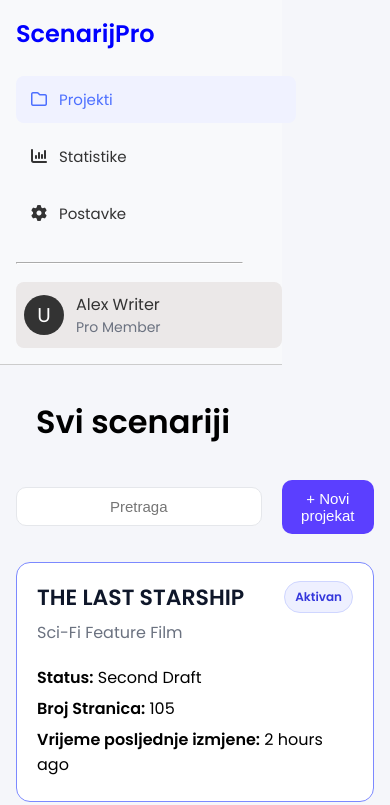
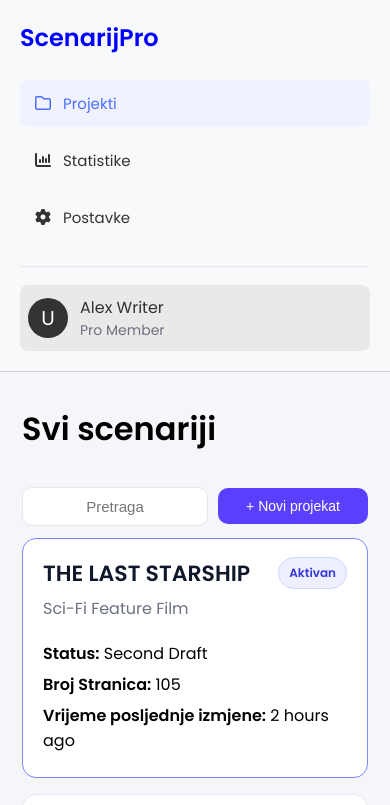
Before and after one commit to ovaljevac/ScenarijPro, a plain HTML site: page html/projects.html in a window 390 px wide. Shown: the top 805 px of the page. Drawn offline with Linux system fonts and the light colour scheme.

Commit message:
Sitne ispravke (poravnanja, sjene), Zavrsena spirala 1

```diff
--- a/css/projects.css
+++ b/css/projects.css
@@ -8,6 +8,7 @@ body {
 .container {
     display: flex;
     height: 100vh;
+    width: 100%;
 }
 
 
@@ -27,7 +28,7 @@ body {
 
 .title {
     color: blue;
-  margin-top: 0px
+    margin-top: 0px;
 }
 
 .nav-container a {
@@ -37,7 +38,7 @@ body {
     border-radius: 8px;
     margin: 5px 0px;
     font-size: 15px;
-  width: 190px;
+    width: 205px;
 }
 
 .nav-container a:hover {
@@ -56,11 +57,13 @@ body {
 }
 
 .nav-container > hr {
-  width: 90%;
+    width: 88%;
     padding-left: 0px;
     margin-left: 0px;
     margin-top: 20px;
-  border-color: white;
+    border: none;
+     height: 1px;
+     background-color: #e5e7eb;
 }
 
 .user-card {
@@ -109,6 +112,7 @@ body {
     margin-right: 0;
     padding-right: 0px;
     justify-content: space-between;
+    flex-wrap: nowrap;
 }
 
 .header-title {
@@ -117,8 +121,9 @@ body {
 
 .actions {
     margin-left: auto;
-  margin-right: 0px;
+    margin-right: 22px;
     align-items: center;
+    flex-wrap: nowrap;
 }
 
 .search-input {
@@ -128,8 +133,8 @@ body {
     margin-right: 10px;
     border-radius: 10px;
     font-size: 15px;
-  width: 25%;
     text-align: center;
+    max-width: 90px;
 }
 
 .primary-btn {
@@ -139,7 +144,8 @@ body {
     padding: 10px 16px;
     margin-right: 0px;
     border-radius: 10px;
-  font-size: 15px;
+    font-size: 14px;
+    max-width: 150px;
 }
 
 .primary-btn:hover {
@@ -242,17 +248,35 @@ projects-container {
     color: #6b6fff;
 }
 
+*, *::before, *::after {
+    box-sizing: border-box;
+}
+
 @media (max-width: 750px) {
 .container {
     flex-direction: column;
     height: auto;
+    width: 100%;
 }
 
 .nav-container {
     width: 100%;
+    min-width: 100%;
     border-right: none;
     border-bottom: 1px solid #ccc;
-  padding: 16px;
+    padding: 20px 20px;
+}
+
+.nav-container a {
+    width: 100%;
+}
+
+.user-card {
+    width: 100%;
+}
+
+.nav-container > hr {
+    width: 100%;
 }
 
 .main-menu {
@@ -266,13 +290,16 @@ projects-container {
     flex-wrap: wrap;
 }
 
+.header-title {
+    padding-left: 6px;
+}
+
 .actions {
     display: flex;
-  gap: 10px;
-  margin-left: 0;
-  margin-right: 0;
     width: 100%;
-  justify-content: flex-start;
+    margin-left: 6px;
+    margin-right: 6px;
+    justify-content: space-between;
 }
 
 .search-input {
@@ -280,16 +307,19 @@ projects-container {
     max-width: 320px;
 }
 
-.user-card {
+.primary-btn {
     width: 100%;
+    margin-left: auto;
+
 }
-.nav-container a {
-  width: 100%;
-}
+
+
 
 .cards-grid {
     grid-template-columns: 1fr;
-  margin: 16px;
+    margin-right: 22px;
     gap: 16px;
+    margin-left: 22px;
+    margin-bottom: 16px;
   }
 }
--- a/css/user.css
+++ b/css/user.css
@@ -5,12 +5,12 @@ body {
     display: grid;
     place-items: center;
     min-height: 100vh;
+    padding: 10px 20px
 }
 
 .user-form {
     background-color: white;
     max-width: 840px;
-    width: 100%;
     width: 100%;
     padding: 18px 20px;
     text-align: left;
@@ -121,11 +121,12 @@ body {
 
 .input-field.green-border {
   border-color: #10b981;
-  width: 98%;
 }
 
 .divider.gray-div {
-    border-color: #ebedf1;
+    border: none;
+     height: 1px;
+     background-color: #e5e7eb;
 }
 
 
@@ -153,6 +154,9 @@ body {
   background-color: #4a34d1;
 }
 
+*, *::before, *::after {
+    box-sizing: border-box;
+}
 
 
 @media (min-width: 750px) {
--- a/css/writing.css
+++ b/css/writing.css
@@ -16,6 +16,7 @@ body {
     flex-direction: row;
     align-items: center;
     justify-content: space-between;
+    z-index: 100;
 }
 
 .header-title {
@@ -58,14 +59,14 @@ body {
 
 .main-page {
     display: flex;
-    height: 100vh;
+    min-height: 100vh;
 }
 
 .sidebar {
     width: 250px;
     min-width: 250px;
     max-width: 250px;
-    background-color: white;
+   background-color: white;
     flex-grow: 1;
 }
 
@@ -81,6 +82,13 @@ body {
     margin-left: 10px;
     margin-right: 10px;
     margin-top: 10px;
+}
+
+.divider {
+    margin: 10px;
+     border: none;
+     height: 1px;
+     background-color: #e5e7eb;
 }
 
 .scene-item {
@@ -118,11 +126,11 @@ body {
     background-color: #fff;
     flex-grow: 1;
     width: 90%;
-    height: 100vh;
-    margin: 30px 100px 100px 100px;
+    min-height: 100vh;
+    margin: 30px 100px 30px 100px;
     border-radius: 16px;
     padding: 100px;
-    box-shadow: 0 2px 12px rgba(0,0,0,.08);
+    box-shadow: 0 2px 20px rgba(0,0,0,0.15);
     line-height: 1.5;
 }
 
@@ -132,6 +140,7 @@ body {
     margin-top: 150px;
     padding-bottom: 80px;
     font-size: 24px;
+    text-transform: uppercase;
 }
 .text {
     font-family:"Courier Prime", "Courier New", monospace;
@@ -139,6 +148,9 @@ body {
     margin: 1.5em 0;
 }
 
+*, *::before, *::after {
+    box-sizing: border-box;
+}
 
 @media (max-width: 750px) {
 
```
Also changed, not shown: html/user.html (+3 -3 lines), html/writing.html (+6 -7 lines). Lines whose indentation alone changed are shown as unchanged.
